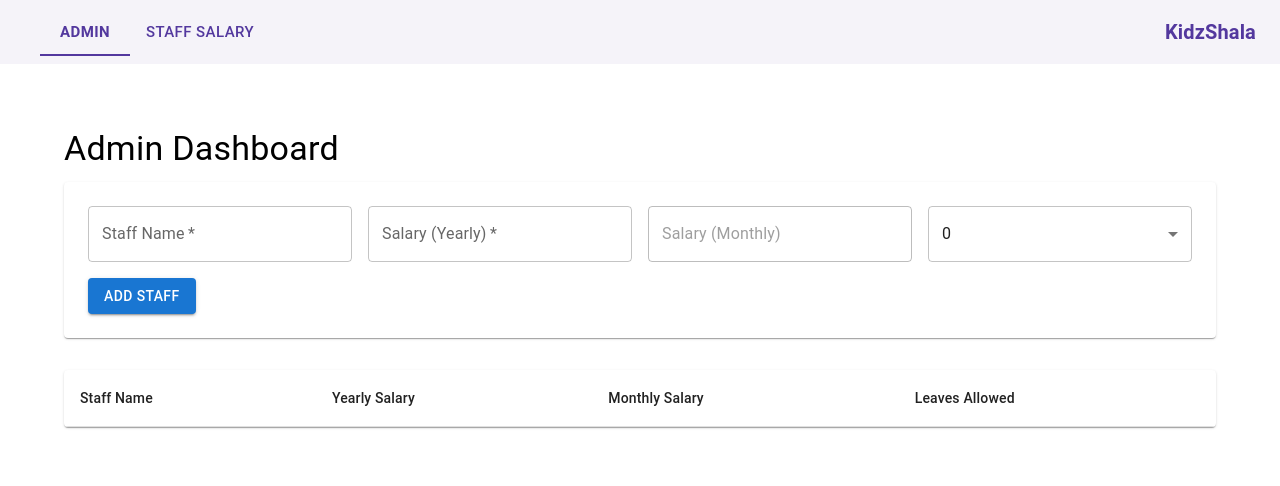
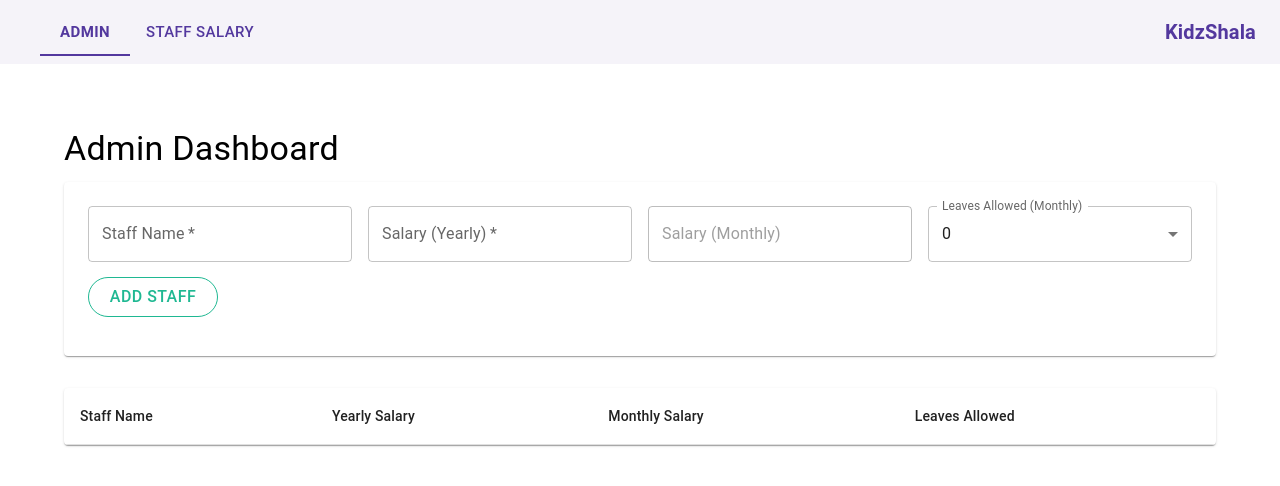
Before and after one commit to anushkasonii/Salary-Portal, a React (Vite) app: page / in a window 1280 px wide. Shown: the top 486 px of the page. Built offline with nearby package versions, Linux system fonts and the light colour scheme.

Commit message:
minor changes

```diff
--- a/src/components/AdminDashboard.jsx
+++ b/src/components/AdminDashboard.jsx
@@ -1,4 +1,4 @@
-import { useState } from 'react';
+import { useState } from "react";
 import {
   Paper,
   Table,
@@ -13,19 +13,21 @@ import {
   Box,
   MenuItem,
   Select,
-} from '@mui/material';
+  FormControl,
+  InputLabel,
+} from "@mui/material";
 
 function AdminDashboard({ staffData, setStaffData }) {
   const [newStaff, setNewStaff] = useState({
-    name: '',
-    yearlySalary: '',
-    monthlySalary: '',
+    name: "",
+    yearlySalary: "",
+    monthlySalary: "",
     leavesAllowed: 0,
   });
 
   const handleInputChange = (e) => {
     const { name, value } = e.target;
-    if (name === 'yearlySalary') {
+    if (name === "yearlySalary") {
       setNewStaff({
         ...newStaff,
         yearlySalary: value,
@@ -44,9 +46,9 @@ function AdminDashboard({ staffData, setStaffData }) {
     if (newStaff.name && newStaff.yearlySalary) {
       setStaffData([...staffData, { ...newStaff, id: Date.now() }]);
       setNewStaff({
-        name: '',
-        yearlySalary: '',
-        monthlySalary: '',
+        name: "",
+        yearlySalary: "",
+        monthlySalary: "",
         leavesAllowed: 0,
       });
     }
@@ -60,7 +62,13 @@ function AdminDashboard({ staffData, setStaffData }) {
 
       <Paper sx={{ p: 3, mb: 4 }}>
         <form onSubmit={handleSubmit}>
-          <Box sx={{ display: 'grid', gap: 2, gridTemplateColumns: 'repeat(auto-fit, minmax(200px, 1fr))' }}>
+          <Box
+            sx={{
+              display: "grid",
+              gap: 2,
+              gridTemplateColumns: "repeat(auto-fit, minmax(200px, 1fr))",
+            }}
+          >
             <TextField
               label="Staff Name"
               name="name"
@@ -84,22 +92,47 @@ function AdminDashboard({ staffData, setStaffData }) {
               disabled
               fullWidth
             />
+
+            <FormControl fullWidth>
+              <InputLabel id="leaves-allowed-label">
+                Leaves Allowed (Monthly)
+              </InputLabel>
               <Select
+                labelId="leaves-allowed-label"
+                name="leavesAllowed"
+                id= "leaves-allowed-monthly"
                 value={newStaff.leavesAllowed}
-              name="leavesAllowed"
+                label= "Leaves Allowed (Monthly)"
                 onChange={handleInputChange}
-              fullWidth
-              label="Leaves Allowed (Monthly)"
               >
                 {[...Array(32)].map((_, i) => (
-                <MenuItem key={i} value={i}>{i}</MenuItem>
+                  <MenuItem key={i} value={i}>
+                    {i}
+                  </MenuItem>
                 ))}
               </Select>
+            </FormControl>
           </Box>
           <Button
-            variant="contained"
+            variant="outlined"
             type="submit"
-            sx={{ mt: 2 }}
+            sx={{
+              borderRadius: "20px",
+              marginBottom: "15px",
+              marginRight: "20px",
+              marginTop: "15px",
+              borderColor: "#1FB892",
+              color: "#1FB892",
+              fontSize: "16px",
+              backgroundColor: "white",
+              width: "130px",
+              alignItems: "center",
+              "&:hover": {
+                borderColor: "#1FB892",
+                backgroundColor: "#1FB892",
+                color: "white",
+              },
+            }}
           >
             Add Staff
           </Button>
--- a/src/components/StaffSalary.jsx
+++ b/src/components/StaffSalary.jsx
@@ -36,7 +36,7 @@ function StaffSalary({ staffData, setStaffData, attendanceData, setAttendanceDat
     setAttendanceData(
       staffData.map(staff => ({
         id: staff.id,
-        presentDays: Math.floor(Math.random() * (30 - 25 + 1)) + 25,
+        presentDays: Math.floor(Math.random() * (28 - 24 + 1)) + 24,
         salaryProcessed: false,
       }))
     );
```
Lines whose indentation alone changed are shown as unchanged.
